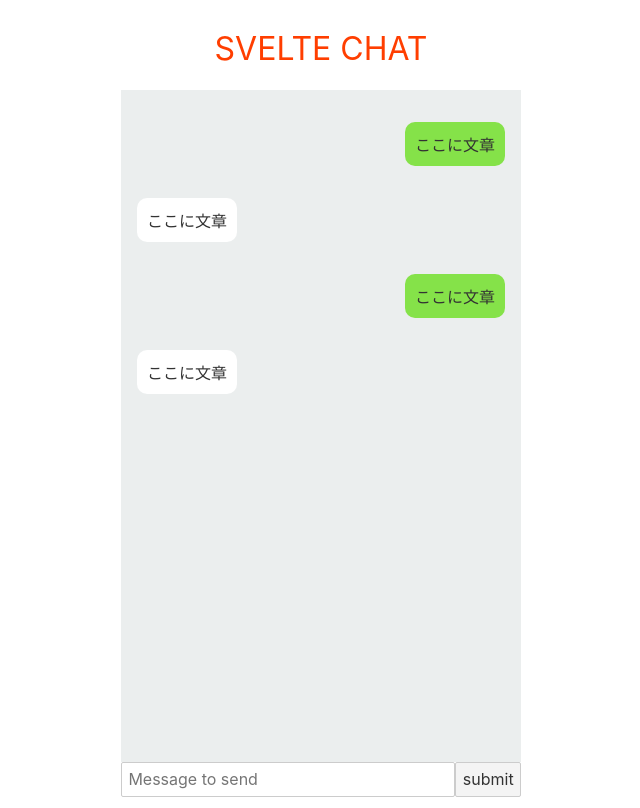
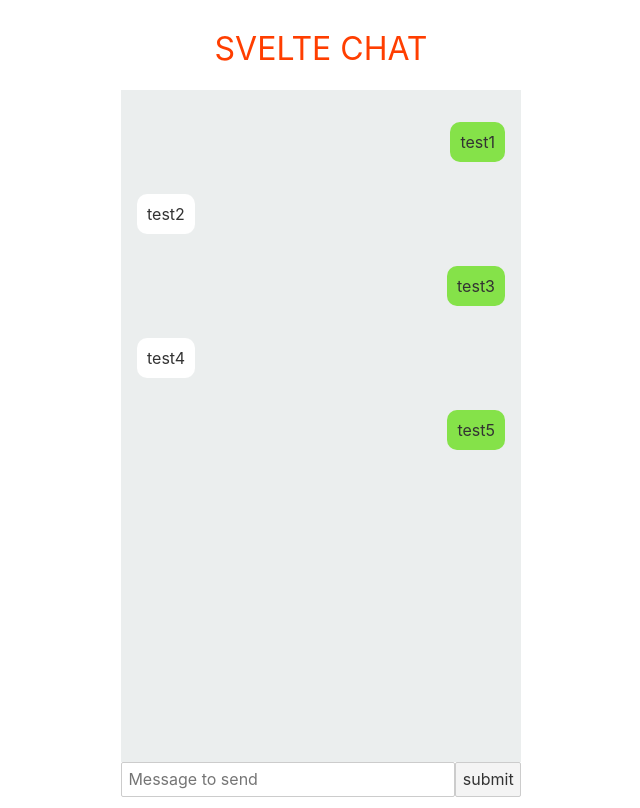
Before and after one commit to snyt45/svelte-chat, a Svelte app in the folder client/: page / in a window 1280 px wide. Shown: the whole page, without its empty margins (319-959 px from the left). Built offline with nearby package versions, Linux system fonts and the light colour scheme.

Commit message:
Messageコンポーネントを作成

```diff
--- a/client/src/App.svelte
+++ b/client/src/App.svelte
@@ -1,4 +1,5 @@
 <script lang="ts">
+  import Message from './components/Message.svelte';
   let messages: { userId: string; message: string }[] = []
   let testDate = [
     { userId: "test0001", message: "test1"},
@@ -7,6 +8,7 @@
     { userId: "test0002", message: "test4"},
     { userId: "test0001", message: "test5"}
   ]
+  let currentUserId = "test0001"
   messages = testDate
 </script>
 
@@ -14,18 +16,9 @@
   <div class="wrapper">
     <h1>Svelte Chat</h1>
     <div class="board">
-      <div class="mine">
-        <p class="message">ここに文章</p>
-      </div>
-      <div>
-        <p class="message">ここに文章</p>
-      </div>
-      <div class="mine">
-        <p class="message">ここに文章</p>
-      </div>
-      <div>
-        <p class="message">ここに文章</p>
-      </div>
+      {#each messages as {userId, message}}
+        <Message currentUserId="{currentUserId}" userId="{userId}" message="{message}" />
+      {/each}
     </div>
     <div class="message-form-wrapper">
       <input type="text" placeholder="Message to send">
@@ -56,19 +49,6 @@
     overflow: scroll;
     scroll-behavior: smooth;
   }
-  .mine {
-    display: flex;
-    flex-direction: row-reverse;
-  }
-  .message {
-    border-radius: 10px;
-    padding: 10px;
-    background-color: #fff;
-    display: inline-block;
-  }
-  .mine .message {
-    background-color: #85e249;
-  }
   .message-form-wrapper {
     display: flex;
   }
--- /dev/null
+++ b/client/src/components/Message.svelte
@@ -0,0 +1,25 @@
+<script lang="ts">
+  export let currentUserId: string;
+  export let userId: string;
+  export let message: string;
+</script>
+
+<div class:mine="{currentUserId === userId}">
+  <p class="message">{message}</p>
+</div>
+
+<style>
+  .mine {
+    display: flex;
+    flex-direction: row-reverse;
+  }
+  .message {
+    border-radius: 10px;
+    padding: 10px;
+    background-color: #fff;
+    display: inline-block;
+  }
+  .mine .message {
+    background-color: #85e249;
+  }
+</style>
```
